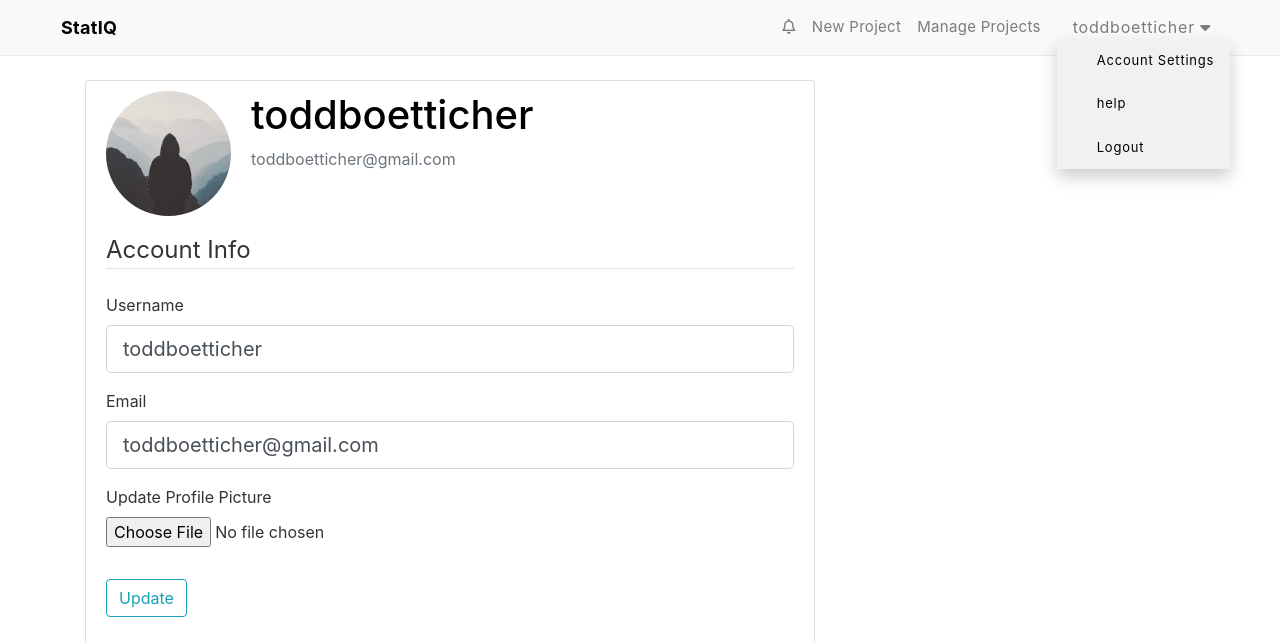
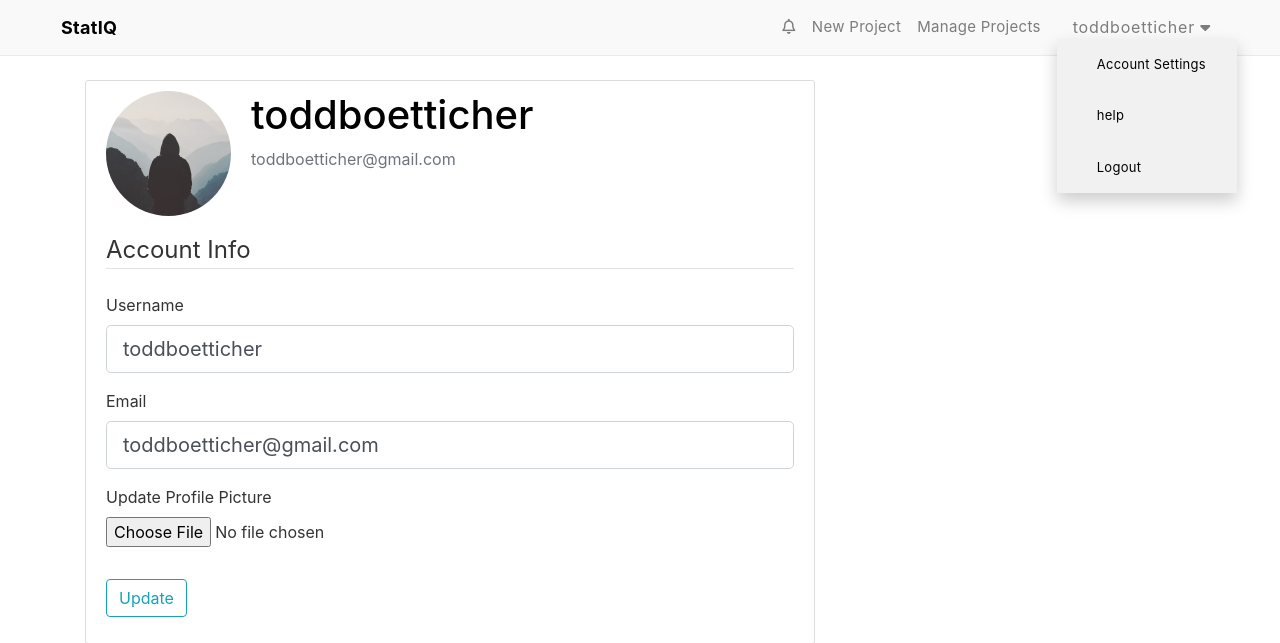
Before and after one commit to tboetticher/metaLake, a Flask app: page /account in a window 1280 px wide, after a click that opens the changed part. Shown: the top 643 px of the page. Run offline with Flask 2, Linux system fonts and the light colour scheme; a user stored in the database is signed in; some libraries are stand-ins or nearby versions.

Commit message:
Cleaned up

```diff
--- a/metaLake/models.py
+++ b/metaLake/models.py
@@ -12,6 +12,7 @@ def load_user(user_id):
 class User(db.Model, UserMixin):
     id = db.Column(db.Integer, primary_key=True)
     username = db.Column(db.String(20), unique=True, nullable=False)
+    is_active = db.Column(db.Boolean(), nullable=False, default=True)
     email = db.Column(db.String(120), unique=True, nullable=False)
     image_file = db.Column(db.String(20), nullable=False, default='default.jpg')
     password = db.Column(db.String(60), nullable=False)
@@ -31,8 +32,7 @@ class User(db.Model, UserMixin):
         return User.query.get(user_id)
 
     def __repr__(self):
-        return f"User('{self.username}', '{self.email}', '{self.image_file}')"
-
+        return f"User('{self.username}', '{self.email}', '{self.image_file}', '{self.is_active}')"
 
 class Post(db.Model):
     id = db.Column(db.Integer, primary_key=True)
--- a/metaLake/routes.py
+++ b/metaLake/routes.py
@@ -212,3 +212,9 @@ def reset_token(token):
         flash('Your password has been updated! You are now able to log in', 'success')
         return redirect(url_for('login'))
     return render_template('reset_token.html', title='Reset Password', form=form)
+
+@app.route('/admin/dashboard')    # @route() must always be the outer-most decorator
+@roles_required('Admin')
+def admin_dashboard():
+    return render_template('about.html', title='About')
+    # render the admin dashboard
--- a/metaLake/static/main.css
+++ b/metaLake/static/main.css
@@ -44,14 +44,13 @@ h1, h2, h3, h4, h5, h6 {
   cursor: pointer;
 }
 
-
 /* The container <div> - needed to position the dropdown content */
 .dropdown {
   position: absolute;
   margin-top: 0;
   font-size: 13px;
   letter-spacing: .06em;
-  padding: 6.75px 0;
+  padding: 6.75px  6.75px;
   position: relative;
   display: inline-block;
   padding-inline-start: 40px;
@@ -62,7 +61,7 @@ h1, h2, h3, h4, h5, h6 {
   display: none;
   position: absolute;
   background-color: #f1f1f1;
-  min-width: 160px;
+  min-width: 180px;
   box-shadow: 0px 8px 16px 0px rgba(0,0,0,0.2);
   z-index: 1;
 }
@@ -70,10 +69,14 @@ h1, h2, h3, h4, h5, h6 {
 /* Links inside the dropdown */
 .dropdown-content a {
   color: black;
-  padding: 12px 16px;
+  padding: 16px 16px;
   text-decoration: none;
   display: block;
   padding-inline-start: 40px;
+
+  font-feature-settings: "liga" 0,"kern";
+  text-rendering: optimizeLegibility;
+  letter-spacing: .02em;
 }
 
 /* Change color of dropdown links on hover */
--- a/metaLake/templates/layout.html
+++ b/metaLake/templates/layout.html
@@ -11,6 +11,7 @@
     <link rel="stylesheet" type="text/css" href="{{ url_for('static', filename='main.css') }}">
     <script src="https://kit.fontawesome.com/b99e675b6e.js"></script>
     <!-- <script type="text/javascript" src="http://livejs.com/live.js"></script> --> <!-- Live updates on website -->
+    <link rel="icon" type="image/png" sizes="16x16" href="static/web_pics/favicon.ico">
 
 
     {% if title %}
@@ -23,9 +24,6 @@
     <header class="site-header">
       <div class="navbar navbar-expand-md navbar-light bg-steel fixed-top">
           <a class="navbar-brand mr-4" href="{{ url_for('home') }}">StatIQ</a>
-
-
-
           <button class="navbar-toggler" type="button" data-toggle="collapse" data-target="#navbarToggle" aria-controls="navbarToggle" aria-expanded="false" aria-label="Toggle navigation">
             <span class="navbar-toggler-icon"></span>
           </button>
```
Also changed, not shown: metaLake/forms.py (+3 -6 lines), metaLake/site.db, metaLake/static/web_pics/StatIQ-Logo-B copy.png (added), metaLake/static/web_pics/android-chrome-192x192.png (added), metaLake/static/web_pics/android-chrome-512x512.png (added), metaLake/static/web_pics/apple-touch-icon.png (added), metaLake/static/web_pics/favicon-16x16.png (added), metaLake/static/web_pics/favicon-32x32.png (added), metaLake/static/web_pics/favicon.ico (added), metaLake/static/web_pics/icon.png (deleted), metaLake/static/web_pics/site.webmanifest (added).
